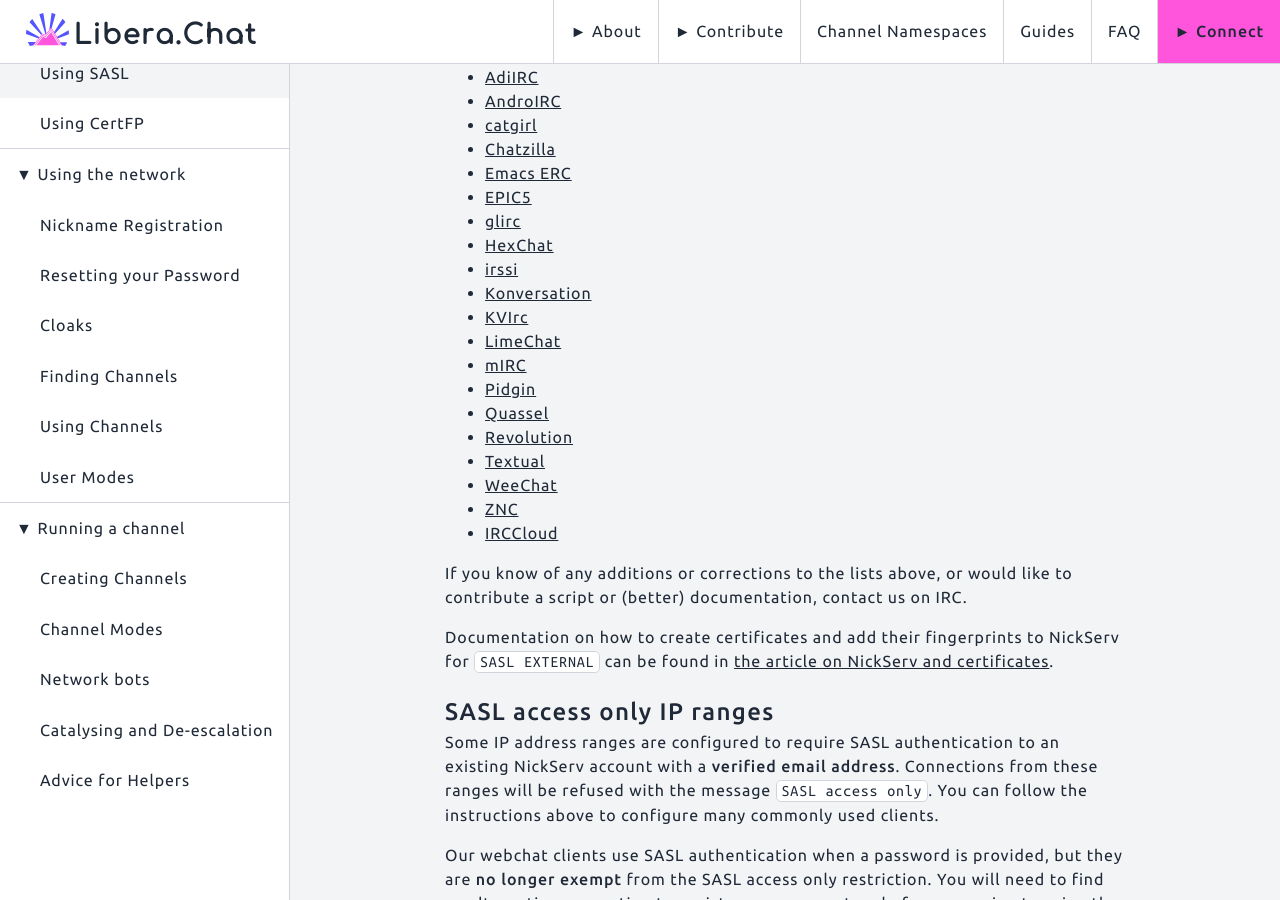
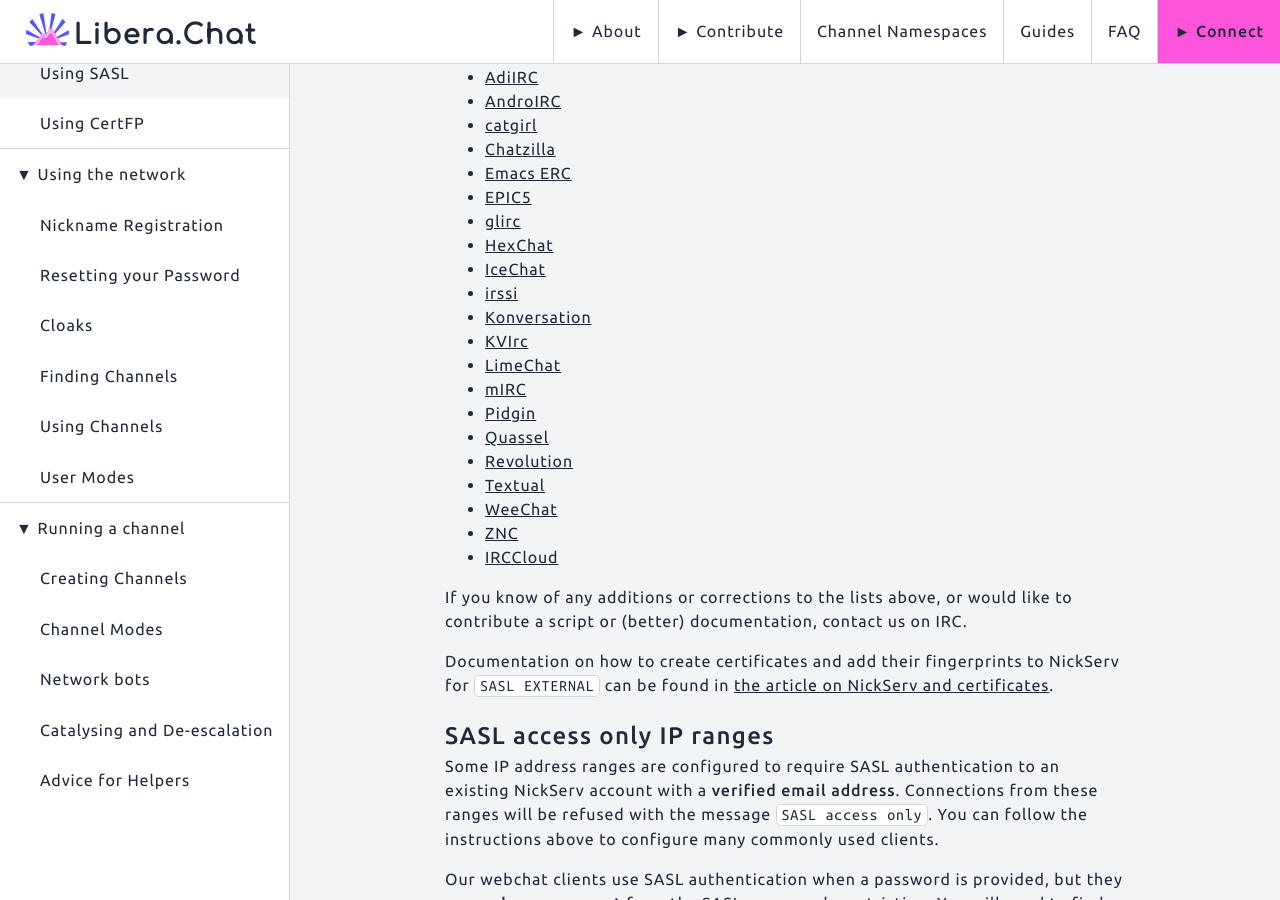
Before and after one commit to Libera-Chat/libera-chat.github.io, a Jekyll site: the page built from content/_guides/sasl.md, in a window 1280 px wide and 900 px high, scrolled down 431 px. Built offline with Jekyll 4.4.1, drawn with Linux system fonts in a browser that asks for light colours.

Commit message:
Add IceChat sasl instructions link

```diff
--- a/content/_guides/sasl.md
+++ b/content/_guides/sasl.md
@@ -31,6 +31,7 @@
 - [EPIC5](/guides/epic5)
 - [glirc](https://github.com/glguy/irc-core/wiki/Automatically-authenticating-to-NickServ)
 - [HexChat](/guides/hexchat)
+- [IceChat](https://wiki.icechat.net/index.php/New_Server#IRCv3_tab)
 - [irssi](/guides/irssi)
 - [Konversation](http://userbase.kde.org/Konversation/Configuring_SASL_authentication)
 - [KVIrc](/guides/kvirc)
```
